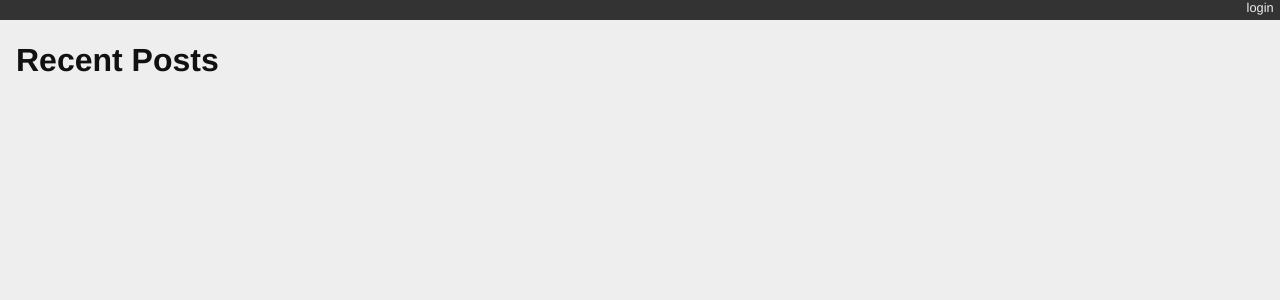
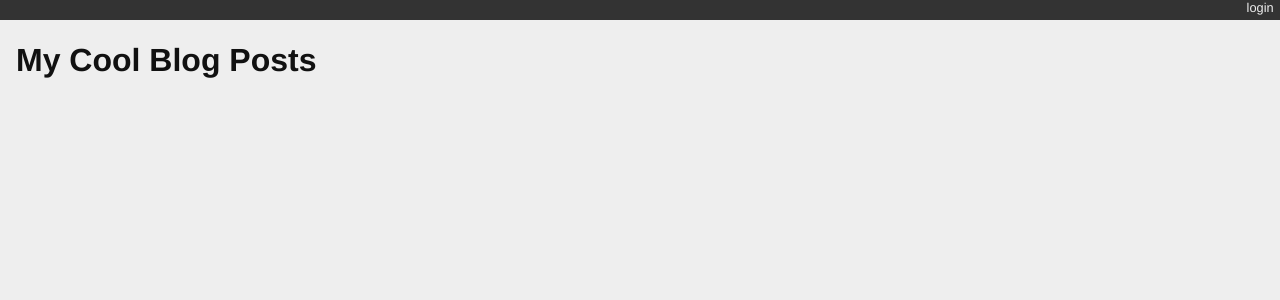
Before and after one commit to Shoe777/django-blog, a Django app: page / in a window 1280 px wide. Shown: the top 300 px of the page. Run offline with Django 3.2, Linux system fonts and the light colour scheme; data that the repository does not hold is empty.

Commit message:
New title for blog posts

```diff
--- a/blogging/templates/blogging/list.html
+++ b/blogging/templates/blogging/list.html
@@ -1,9 +1,8 @@
 {% extends "base.html" %}{% block content %}
-    <h1>Recent Posts</h1>
+    <h1>My Cool Blog Posts</h1>
     {% comment %} here is where the query happens {% endcomment %}
     {% for post in post_list %}
     <div class="post">
-        <!--<h2>{{ post }}</h2> -->
         <h2>
             <a href="{% url 'blog_detail' post.pk %}">{{ post }}</a>
         </h2>
```
